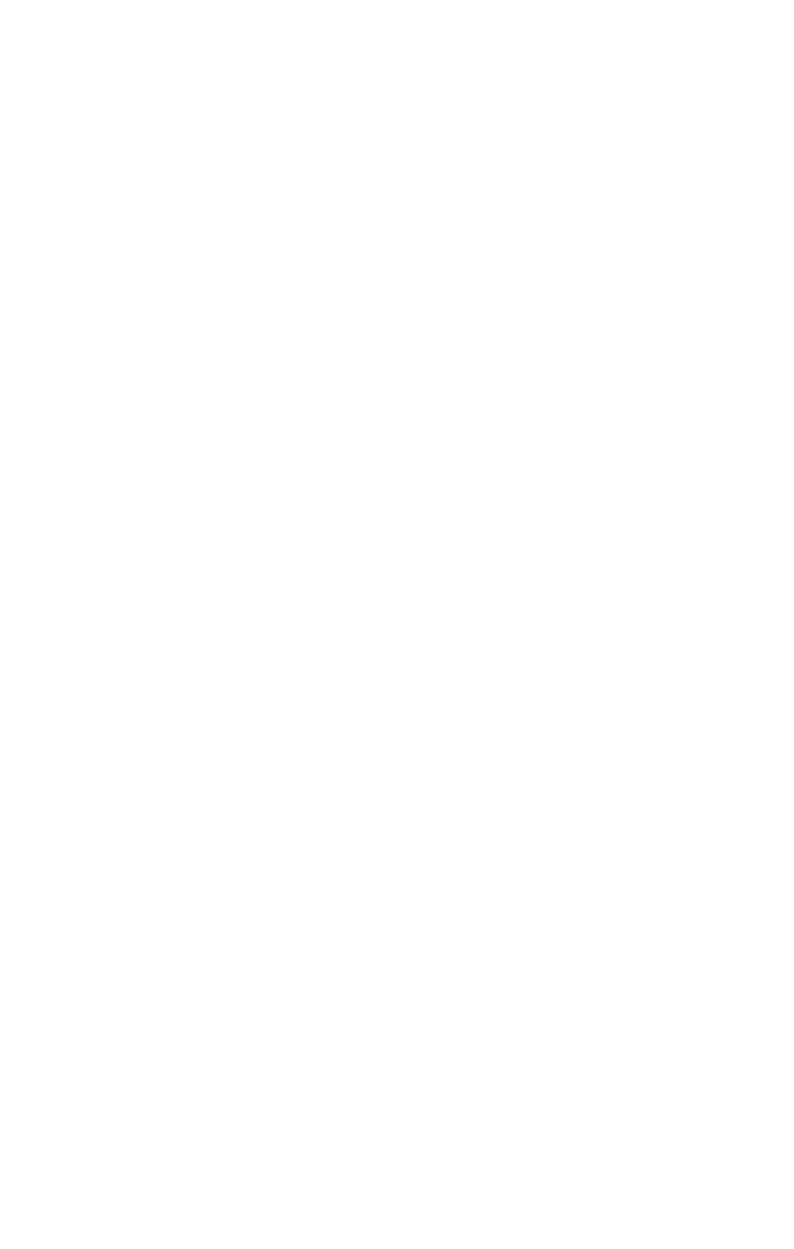
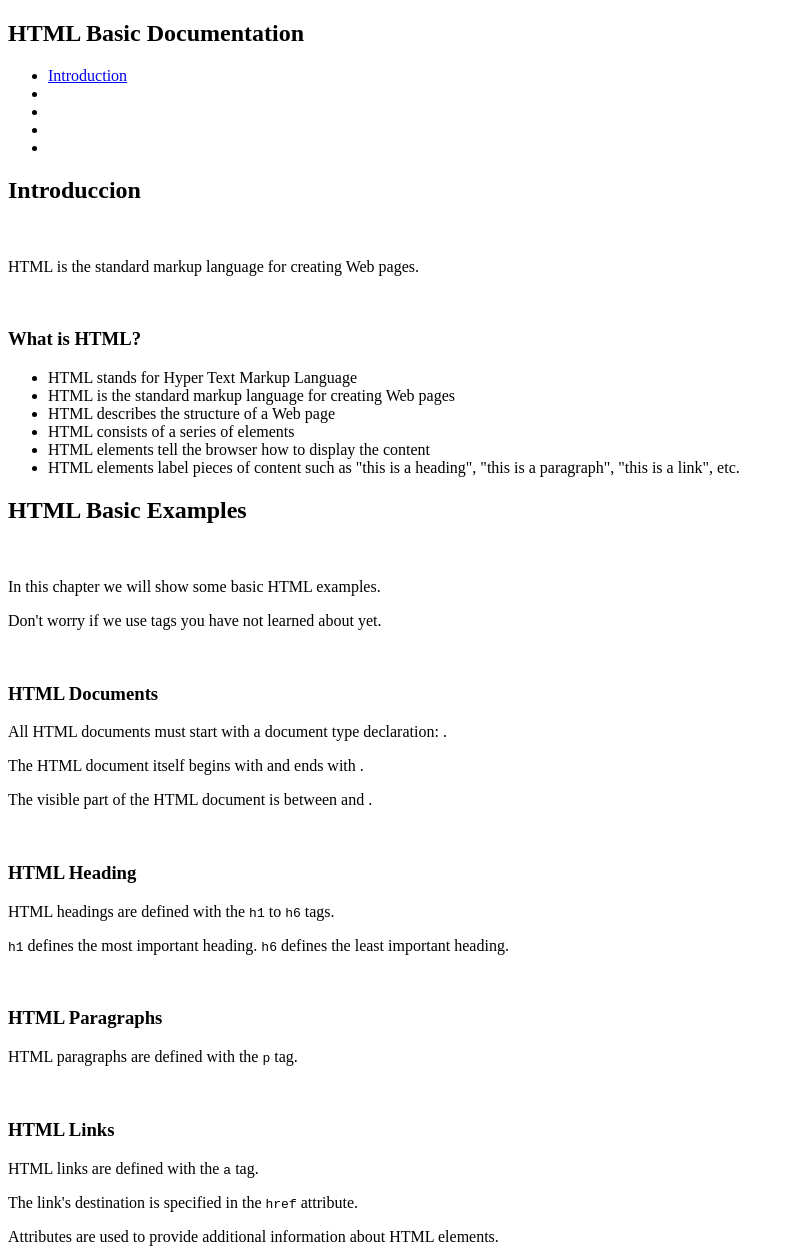
Before and after one commit to ezEst6/fantastic-enigma, a plain HTML site: page Documentation_page.html in a window 1280 px wide. Shown: the top 1249 px of the page, without its empty margins (0-794 px from the left). Before the commit the page ends 800 px from the top, so only its background shows below. Drawn offline with Linux system fonts and the light colour scheme.

Commit message:
end-format

```diff
--- a/Documentation_page.css
+++ b/Documentation_page.css
@@ -1,2 +1,17 @@
-:root {
+html,
+body {
+	min-width: 290px;
+	color: #4d4e53;
+	background-color: #ffffff;
+	font-family: "Open Sans", Arial, sans-serif;
+	line-height: 1.5;
 }
+
+/* User Story #14: On regular sized devices (laptops, desktops), the element with id="navbar" should be shown on the left side of the screen and should always be visible to the user */
+nav {
+	position: sticky;
+}
+
+/* User Story #15: My Technical Documentation page should use at least one media query */
+@media screen {
+}
--- a/Documentation_page.html
+++ b/Documentation_page.html
@@ -4,7 +4,89 @@
 		<meta charset="UTF-8" />
 		<meta http-equiv="X-UA-Compatible" content="IE=edge" />
 		<meta name="viewport" content="width=device-width, initial-scale=1.0" />
-		<title>Document</title>
+		<title>Documentation</title>
 	</head>
-	<body></body>
+    <!-- User Story #8: I can see a nav element with a corresponding id="navbar" -->
+    <nav id="navbar">
+        <!-- User Story #9: The navbar element should contain one header element which contains text that describes the topic of the technical documentation
+        User Story #11: The header element in the navbar must come before any link (a) elements in the navbar -->
+        <header><h1>HTML Basic Documentation</h1></header>
+        <ul>
+            <!-- User Story #10: Additionally, the navbar should contain link (a) elements with the class of nav-link. There should be one for every element with the class main-section
+            User Story #12: Each element with the class of nav-link should contain text that corresponds to the header text within each section
+            User Story #13: When I click on a navbar element, the page should navigate to the corresponding section of the main-doc element -->
+            <li><a class="nav-link" href="#Introduction">Introduction</a></li>
+            <li><a class="nav-link" href=""></a></li>
+            <li><a class="nav-link" href=""></a></li>
+            <li><a class="nav-link" href=""></a></li>
+            <li><a class="nav-link" href=""></a></li>
+        </ul>
+    </nav>
+	<body>
+        <!-- User Story #1: I can see a main element with a corresponding id="main-doc", which contains the page's main content (technical documentation) -->
+		<main id="main-doc">
+            <!-- User Story #2: Within the #main-doc element, I can see several section elements, each with a class of main-section. There should be a minimum of 5 -->
+			<section class="main-section" id="Introduction">
+                <!-- User Story #3: The first element within each .main-section should be a header element which contains text that describes the topic of that section
+                User Story #4: Each section element with the class of main-section should also have an id that corresponds with the text of each header contained within it. Any spaces should be replaced with underscores -->
+				<header><h1>Introduccion</h1></header>
+				<br />
+				<p>
+					HTML is the standard markup language for creating Web pages.
+				</p>
+				<br />
+				<h3>What is HTML?</h3>
+				<ul>
+                    <!-- User Story #7: The .main-section elements should contain at least 5 li items total (not each) -->
+					<li>HTML stands for Hyper Text Markup Language</li>
+					<li>
+						HTML is the standard markup language for creating Web
+						pages
+					</li>
+					<li>HTML describes the structure of a Web page</li>
+					<li>HTML consists of a series of elements</li>
+					<li>
+						HTML elements tell the browser how to display the
+						content
+					</li>
+					<li>
+						HTML elements label pieces of content such as "this is a
+						heading", "this is a paragraph", "this is a link", etc.
+					</li>
+				</ul>
+			</section>
+			<section class="main-section" id="Basic">
+                <header><h1>HTML Basic Examples</h1></header>
+                <br>
+                <!-- User Story #5: The .main-section elements should contain at least 10 p elements total (not each) -->
+                <p>In this chapter we will show some basic HTML examples.</p>
+                <p>Don't worry if we use tags you have not learned about yet.</p>
+                <br>
+                <h3>HTML Documents</h3>
+                <!-- User Story #6: The .main-section elements should contain at least 5 code elements total (not each) -->
+                <p>All HTML documents must start with a document type declaration: <code><!DOCTYPE html></code>.</p>
+                <p>The HTML document itself begins with <code><html></code> and ends with <code></html></code>.</p>
+                <p>The visible part of the HTML document is between <code><body></code> and <code></body></code>.</p>
+                <br>
+                <h3>HTML Heading</h3>
+                <p>HTML headings are defined with the <code>h1</code> to <code>h6</code> tags.</p>
+                <p><code>h1</code> defines the most important heading. <code>h6</code> defines the least important heading.</p>
+                <br>
+                <h3>HTML Paragraphs</h3>
+                <p>HTML paragraphs are defined with the <code>p</code> tag.</p>
+                <br>
+                <h3>HTML Links</h3>
+                <p>HTML links are defined with the <code>a</code> tag.</p>
+                <p>The link's destination is specified in the <code>href</code> attribute. </p>
+                <p>Attributes are used to provide additional information about HTML elements.</p>
+                <br>
+                <h3>HTML Images</h3>
+                <p>HTML images are defined with the <code>img</code> tag.</p>
+                <p>The source file (<code>src</code>), alternative text (<code>alt</code>), <code>width</code>, and <code>height</code> are provided as attributes</p>
+            </section>
+			<section></section>
+			<section></section>
+			<section></section>
+		</main>
+	</body>
 </html>
```
